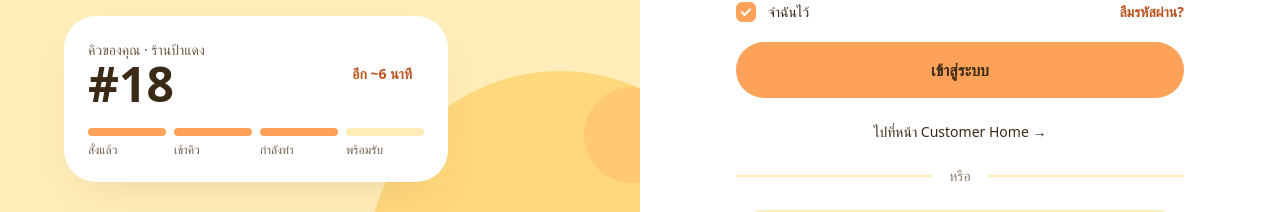
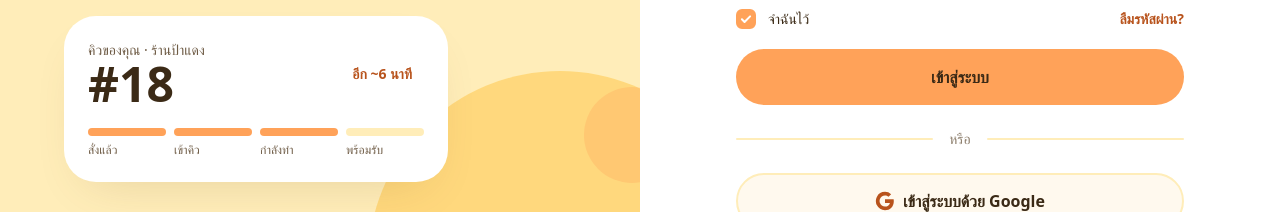
Before and after one commit to MiniProject-Web-MealQ/food-ordering-platform-mongodb, a React (Vite) app in the folder frontend/: page /login in a window 1280 px wide. Shown: the part 457-669 px from the top of the page. Built offline with nearby package versions, Linux system fonts and the light colour scheme; no server answers; a web font is replaced by a local one.

Commit message:
chore(auth): remove the "Customer Home" shortcut from the shared login page
Requested for the shared /login page that merchants now also use.
Touches features/auth (outside merchant); noted in PR #7.

Co-Authored-By: Claude Opus 5.5 <noreply@anthropic.com>

```diff
--- a/frontend/src/features/auth/components/login-form.jsx
+++ b/frontend/src/features/auth/components/login-form.jsx
@@ -5,7 +5,7 @@ import { Alert } from "@/components/ui/alert";
 import { Button } from "@/components/ui/button";
 import { Checkbox } from "@/components/ui/checkbox";
 import { PasswordField } from "@/components/ui/password-field";
-import { buttonClasses, focusRing, textLinkClass } from "@/components/ui/styles";
+import { buttonClasses, textLinkClass } from "@/components/ui/styles";
 import { TextField } from "@/components/ui/text-field";
 import { googleSignInUrl, login } from "../api";
 import { ROLE_HOME } from "../types";
@@ -107,15 +107,6 @@ export function LoginForm() {
         </Button>
       </form>
 
-      <p className="text-center text-sm">
-        <Link
-          to={ROLE_HOME.CUSTOMER}
-          className={`rounded text-ink underline-offset-4 hover:underline ${focusRing}`}
-        >
-          ไปที่หน้า Customer Home <span aria-hidden="true">→</span>
-        </Link>
-      </p>
-
       <div className="flex items-center gap-4 text-sm text-ink-soft/80" role="separator">
         <span className="h-0.5 flex-1 rounded-full bg-mint" />
         หรือ
```
